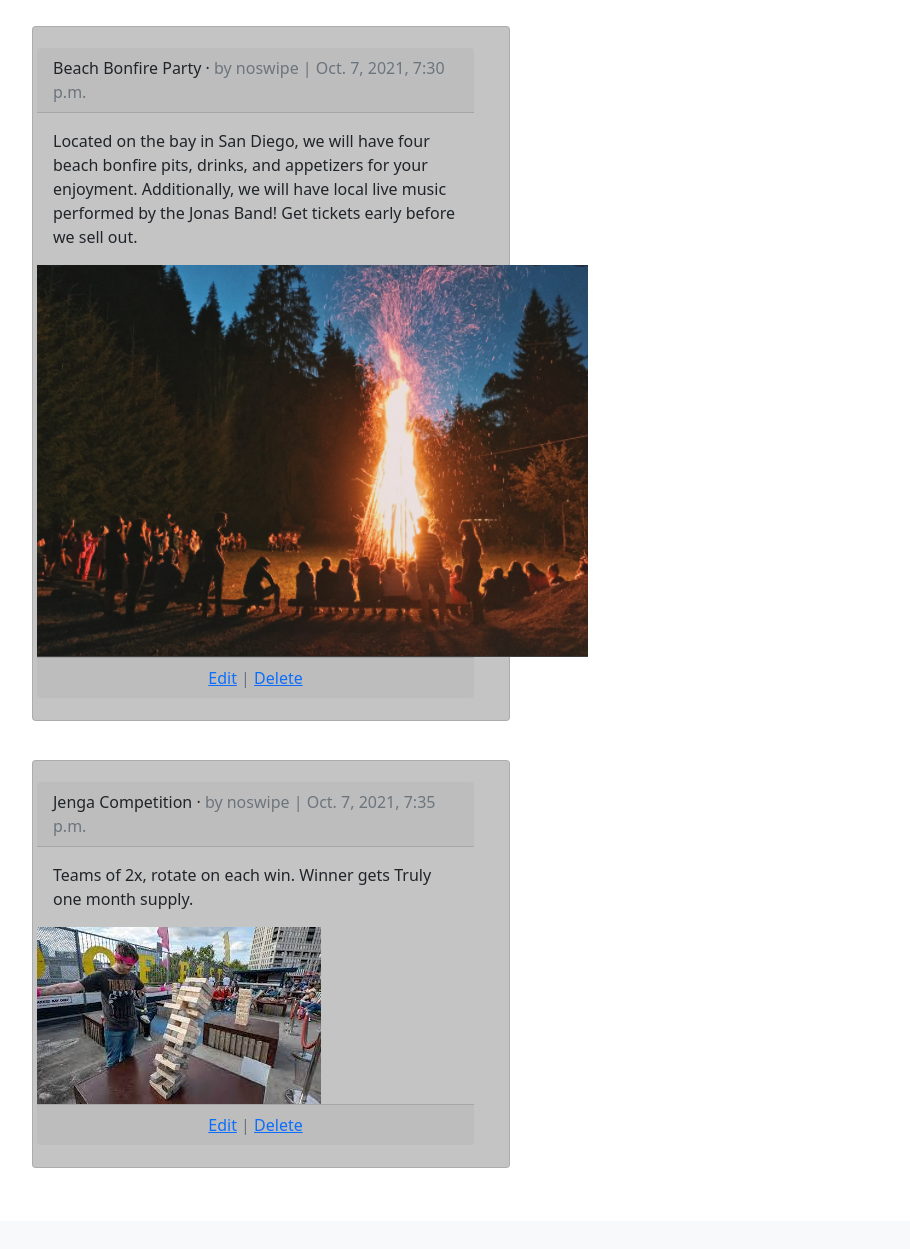
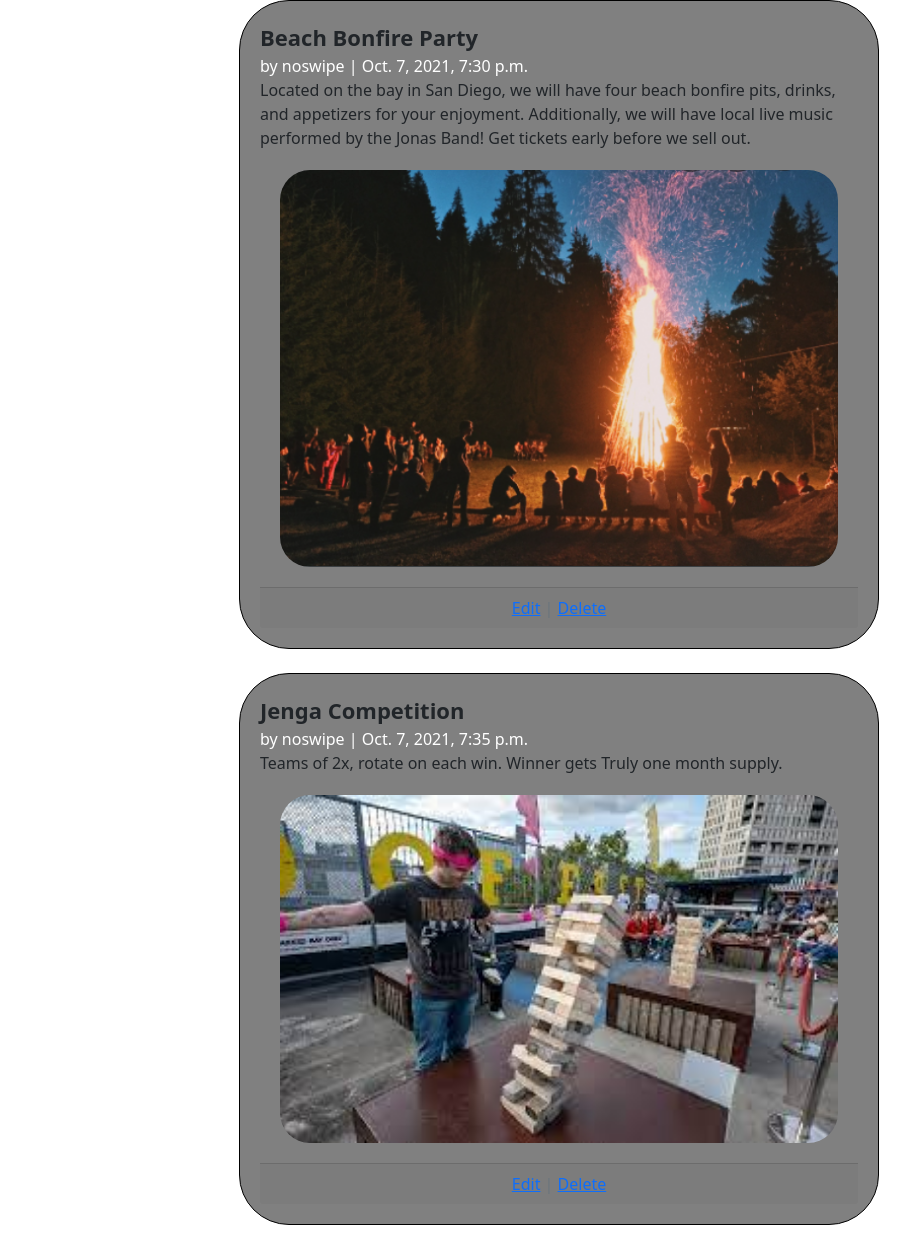
Before and after one commit to jakebasel/SDGKU-noswipe, a Django app: page /ticketing/ in a window 1280 px wide. Shown: the part 116-1365 px from the top of the page, without its empty margins (81-991 px from the left). Before the commit the page ends 1284 px from the top, so only its background shows below. Run offline with Django 3.2, Linux system fonts and the light colour scheme; data comes from the database, SQL or seed files in the repository; both versions use the stored data as it was after the commit; parts of the project's set-up code (start-up, migrations or seed data) failed here and were passed over.

Commit message:
images working finally

```diff
--- a/config/settings.py
+++ b/config/settings.py
@@ -44,7 +44,7 @@ INSTALLED_APPS = [
 
     # 3rd party
     'crispy_forms',
-    'whitenoise.runserver_nostatic',
+    #'whitenoise.runserver_nostatic',
 
     #local
     'accounts',
@@ -132,7 +132,7 @@ USE_TZ = True
 STATIC_URL = '/static/'
 STATICFILES_DIRS = [str(BASE_DIR.joinpath('static'))]
 STATIC_ROOT = str(BASE_DIR.joinpath('staticfiles'))
-STATICFILES_STORAGE = 'whitenoise.storage.CompressedManifestStaticFilesStorage'
+#STATICFILES_STORAGE = 'whitenoise.storage.CompressedManifestStaticFilesStorage'
 
 # Default primary key field type
 # https://docs.djangoproject.com/en/3.2/ref/settings/#default-auto-field
--- a/static/css/base.css
+++ b/static/css/base.css
@@ -1,16 +1,40 @@
+.main-container {
+  display:flex;
+  flex-direction: column;
+  justify-content: center;
+  margin-left: auto;
+  margin-right: auto;
+}
 .noswipe-logo {
   width: 150px !important;
   height: 50px !important;
   margin: 20px 98px 30px 0;
 }
-.card {
-  margin: 6px 49px 9px 93px;
-  padding: 21px 35px 22px 4px;
-  background-color: #c4c4c4;
+/* events */
+.event-box-title {
+  text-align: left;
+  font-weight: bold;
+  font-size: 22px;
 }
-.blog-title {
-  margin: 6px 49px 9px 93px;
-  padding: 21px 35px 22px 4px;
+.event-box-subheader {
+  color:white;
+}
+.event-box {
+  display:flex;
+  flex-direction: column;
+  width:50%;
+  margin-left: auto;
+  margin-right: auto;
+  border-radius: 1px black solid;
+  border: 1px black solid;
+  background-color: grey;
+  border-radius:50px;
+  padding: 20px;
+}
+.event-image img{
+  width: 100%;
+  padding: 20px;
+  border-radius:50px;
 }
 .news-button {
   background-color: #bf3c3c;
--- a/templates/base.html
+++ b/templates/base.html
@@ -52,7 +52,7 @@
         </div>
     </nav>
     <main>
-        <div style="max-width:50%; margin: 10px; padding:10px;">
+        <div class="main-container">
             {% block content %}
             {% endblock content %}
         </div>
--- a/templates/event_create.html
+++ b/templates/event_create.html
@@ -3,9 +3,10 @@
 
 {% block content %}
     <h1>New Event</h1>
-    <form method="post" enctype="multipart/form-data">
+    <form method="POST" enctype="multipart/form-data">
         {% csrf_token %}
         {{ form.as_p }}
+        {{ form.media }}
         <input class="btn btn-primary btn-lg news-button" type="submit" value="save">
     </form>
 {% endblock content %}
--- a/templates/event_list.html
+++ b/templates/event_list.html
@@ -3,21 +3,22 @@
 
 {% block content %}
     {% for event in object_list %}
-        <div class="card">
-            <div class="card-header">
-                <span class="font-weight-bold">
+        <div class="event-box">
+            <div>
+                <div class="event-box-title">
                     {{ event.title }}
-                </span> &middot;
-                <span class="text-muted">
+                </div>
+                <div class="event-box-subheader">
                     by {{ event.author }} | {{ event.date }}
-                </span>
+                </div>
             </div>
-            <div class="card-body">
+            <div>
                 {{ event.body }}
             </div>
-            <div>
-                {% load static %}
-                <img src="{% static event.image %}" alt="">
+            <div class="event-image">
+                {% if event.image %}
+                <img src="{{ event.image.url }}" >
+                {% endif %}
             </div>
             <div class="card-footer text-center text-muted">
                 <a href="{% url 'event_update' event.pk %}">Edit</a> |
--- a/ticketing/models.py
+++ b/ticketing/models.py
@@ -5,12 +5,11 @@ from django.urls import reverse
 class Event(models.Model):
     title = models.CharField(max_length=255)
     body = models.TextField()
-    #date = models.DateTimeField(auto_now_add=True)
     date = models.DateTimeField()
     author = models.ForeignKey(
         get_user_model(),
         on_delete=models.CASCADE)
-    image = models.ImageField(upload_to='images/', default = 'bonfire.jpeg')
+    image = models.ImageField(null=True, blank=True, upload_to='static/images/')
 
     def __str__(self):
         return self.title
--- a/ticketing/views.py
+++ b/ticketing/views.py
@@ -20,7 +20,7 @@ class EventDetailView(LoginRequiredMixin, DetailView):
 class EventCreateView(LoginRequiredMixin, CreateView):
     model = Event
     template_name = "event_create.html"
-    fields = ['title','body',]
+    fields = ['author', 'title','body','image','date']
 
     def form_valid(self, form):
         form.instance.author = self.request.user
```
Also changed, not shown: ticketing/forms.py (added, +7 -0 lines), db.sqlite3, images/bonfire.jpeg (deleted), images/bonfire_vWnxItx.jpeg (deleted), static/images/bonfire.jpeg (deleted), static/images/bonfire.png (added), static/images/bonfire_DLfh8c9.jpeg (deleted), static/images/bonfire_a5Xeo9O.jpeg (deleted), static/images/jenga.jpeg (added), ticketing/migrations/0011_alter_event_image.py (added), ticketing/static/images/bonfire.jpeg (deleted), 1 other file.
